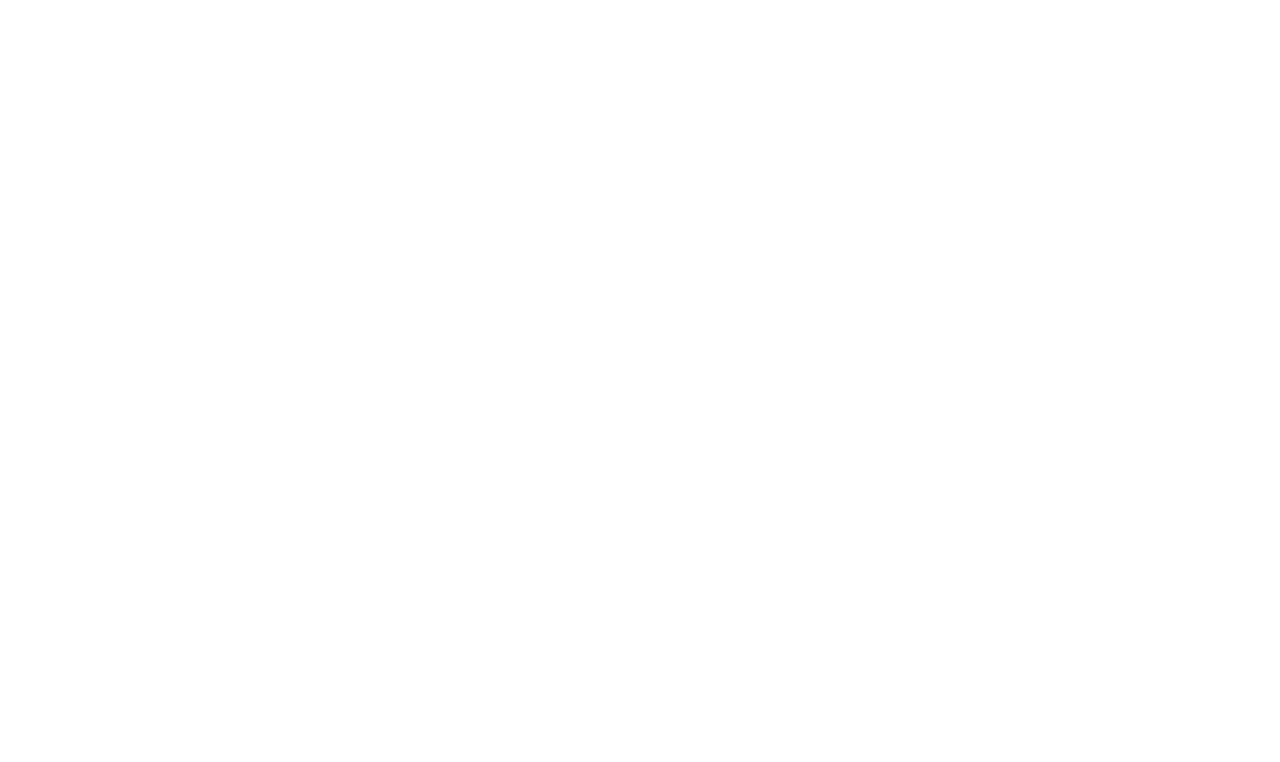
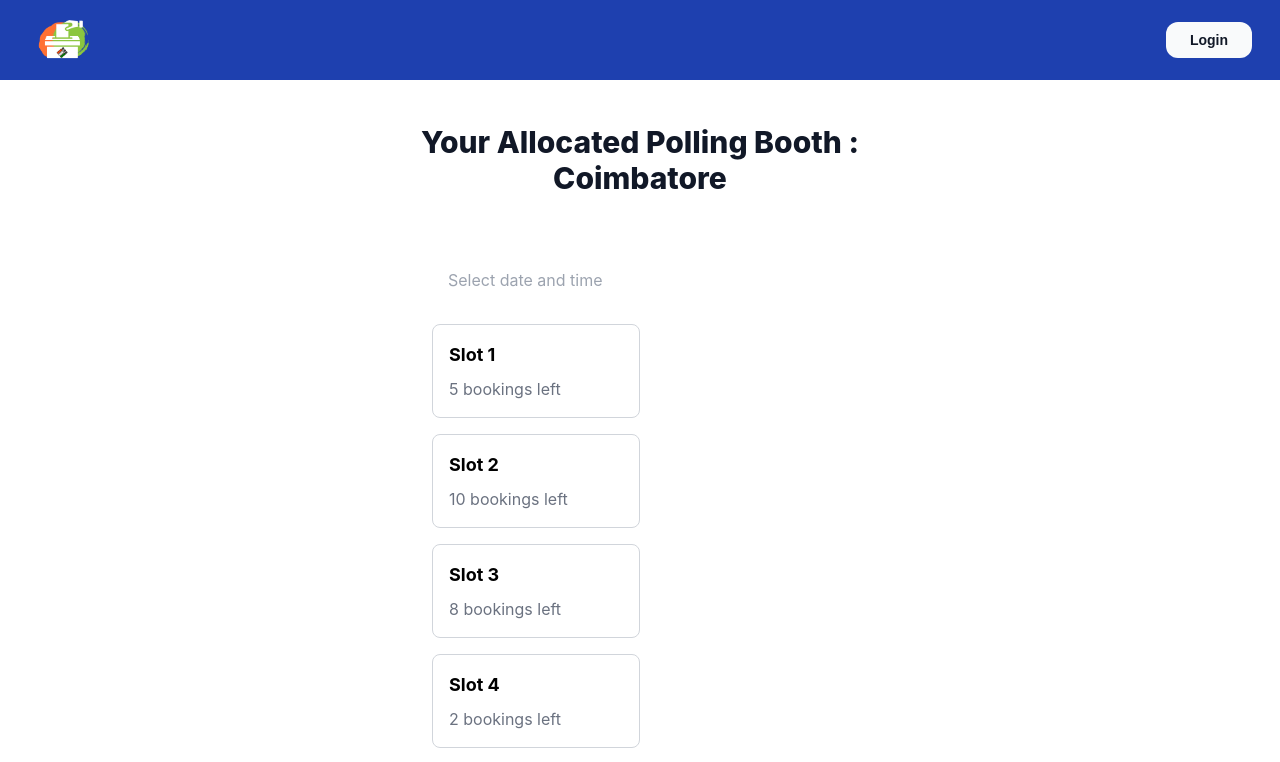
Before and after one commit to ashwinbiju09/electhon, a React (Create React App) app in the folder frontend/: page /timeslot in a window 1280 px wide. Shown: the top 762 px of the page. Built offline with nearby package versions, Linux system fonts and the light colour scheme.

Commit message:
Slot updates

```diff
--- a/frontend/package.json
+++ b/frontend/package.json
@@ -7,9 +7,11 @@
     "@testing-library/react": "^13.4.0",
     "@testing-library/user-event": "^13.5.0",
     "react": "^18.2.0",
+    "react-datepicker": "^4.11.0",
     "react-dom": "^18.2.0",
     "react-easy-swipe": "^0.0.23",
     "react-icons": "^4.8.0",
+    "react-ios-time-picker": "^0.2.2",
     "react-particles": "^2.9.3",
     "react-router-dom": "^6.10.0",
     "react-scripts": "5.0.1",
--- /dev/null
+++ b/frontend/src/components/slot/slot.js
@@ -0,0 +1,103 @@
+import React, { useState } from "react";
+import Navbar from "../Navbar";
+import Footer from "../Footer";
+import { TimePicker } from "react-ios-time-picker";
+import DatePicker from "react-datepicker";
+import "react-datepicker/dist/react-datepicker.css";
+
+const TimeSlot = () => {
+  const [bookings, setBookings] = useState([5, 10, 8, 2, 3]); // array of remaining bookings for each time slot
+  const [selectedTime, setSelectedTime] = useState(null); // currently selected time slot
+  const [selectedDate, setSelectedDate] = useState(null); // currently selected date
+
+  const handleBooking = (index) => {
+    if (bookings[index] > 0) {
+      // check if there are still remaining bookings
+      setBookings((prevBookings) => {
+        const newBookings = [...prevBookings];
+        newBookings[index] -= 1; // decrement the remaining bookings for the selected time slot
+        return newBookings;
+      });
+      setSelectedTime(index); // select the clicked time slot
+    }
+  };
+
+  const [isOpen, setIsOpen] = React.useState(false);
+
+  const [value, setValue] = useState("10:00");
+
+  const onChange = (timeValue) => {
+    setValue(timeValue);
+  };
+  return (
+    <div>
+      <Navbar />
+      <div
+        class="min-h-full flex items-center justify-center py-12 px-4 sm:px-6 lg:px-8"
+        style={{ "padding-top": "20px" }}
+      >
+        <div class="max-w-md w-full space-y-8">
+          <div class="mb-10">
+            {/* <div class="flex justify-center">
+              <img alt="" class="h-14 w-14" src="/assets/logo.png" />
+            </div> */}
+            <h2 class="mt-6 text-center text-3xl font-extrabold text-gray-900">
+              Your Allocated Polling Booth : Coimbatore
+            </h2>
+          </div>
+
+          <div className="p-4">
+            <div className="flex flex-wrap gap-4">
+              <div className="w-full md:w-1/2">
+                <DatePicker
+                  selected={selectedDate}
+                  onChange={(date) => setSelectedDate(date)}
+                  showTimeSelect
+                  timeFormat="HH:mm"
+                  timeIntervals={30}
+                  dateFormat="yyyy-MM-dd HH:mm"
+                  minDate={new Date()}
+                  placeholderText="Select date and time"
+                  className="p-4 rounded-lg cursor-pointer border-gray-300"
+                />
+              </div>
+              <br></br>
+              <br></br>
+
+              {bookings.map((booking, index) => (
+                <div
+                  key={index}
+                  className={`w-full md:w-1/2 p-4 rounded-lg cursor-pointer border ${
+                    selectedTime === index
+                      ? "border-green-500"
+                      : "border-gray-300"
+                  }`}
+                  onClick={() => handleBooking(index)}
+                >
+                  <h2 className="text-lg font-bold mb-2">{`Slot ${
+                    index + 1
+                  }`}</h2>
+                  <p className="text-gray-500">{`${booking} bookings left`}</p>
+                </div>
+              ))}
+            </div>
+          </div>
+
+          {/* <div>
+            <TimePicker onChange={onChange} value={value} />
+          </div> */}
+          <button
+            type="submit"
+            class="group relative w-full flex justify-center py-2 px-4 border border-transparent text-sm font-medium rounded-md text-white bg-blue-600 hover:bg-blue-700 focus:outline-none focus:ring-2 focus:ring-offset-2 focus:ring-blue-500 mt-10"
+          >
+            Book Slot
+          </button>
+        </div>
+      </div>
+      <br />
+      <Footer />
+    </div>
+  );
+};
+
+export default TimeSlot;
--- a/frontend/src/pages/Base.js
+++ b/frontend/src/pages/Base.js
@@ -12,6 +12,7 @@
 import AdminLog from "./adminlog";
 import Dashboard from "../components/admin/dashboard";
 import InstitutionList from "../components/admin/list";
+import TimeSlot from "../components/slot/slot";
 
 const Base = () => {
   return (
@@ -29,6 +30,7 @@
         <Route path="/adminlog" element={<AdminLog />} />
         <Route path="/dashboard" element={<Dashboard />} />
         <Route path="/list" element={<InstitutionList />} />
+        <Route path="/timeslot" element={<TimeSlot />} />
       </Routes>
     </div>
   );
```
Also changed, not shown: 1 other file (tests, documents, lock files or other folders).
